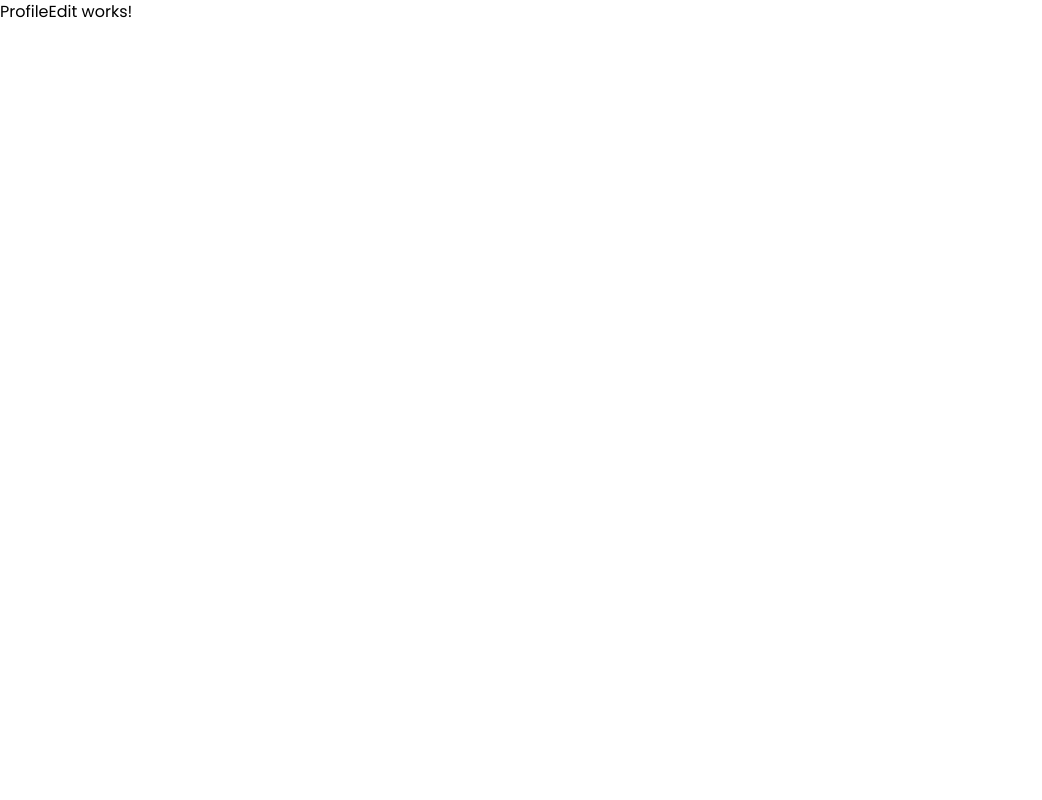
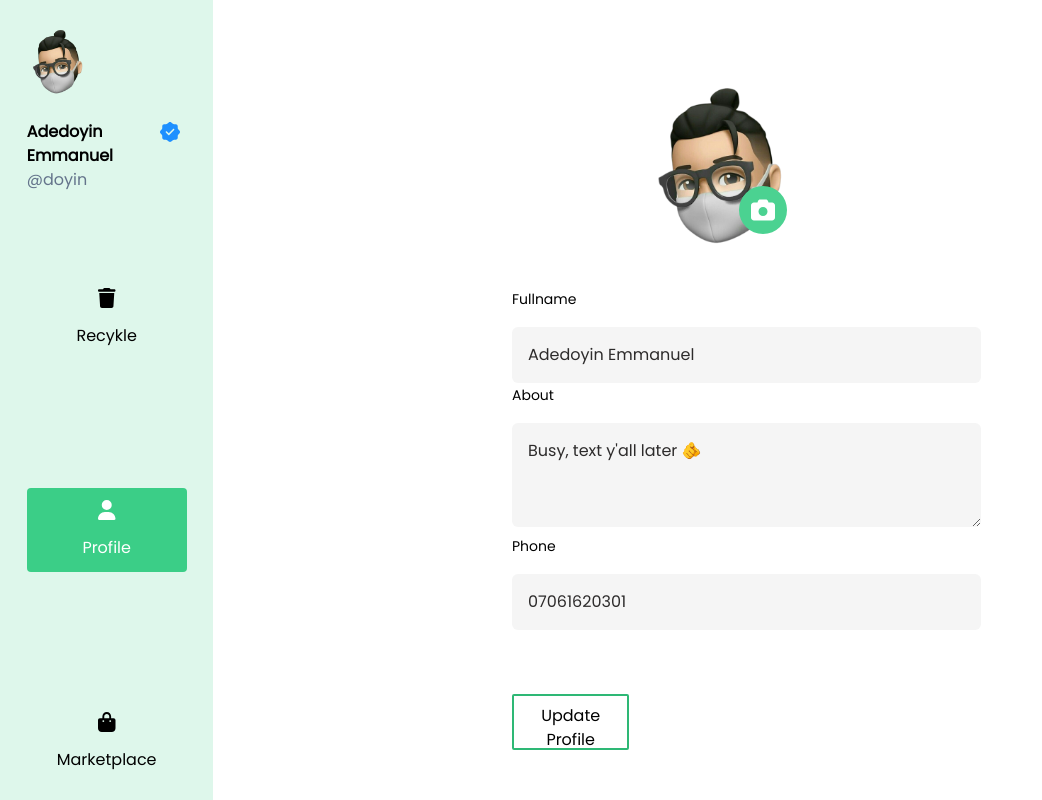
Before and after one commit to Adedoyin-Emmanuel/Recykle, a React (Vite) app: page /settings/profile-edit in a window 1280 px wide. Shown: the whole page, without its empty margins (0-1042 px from the left). Built offline with nearby package versions, Linux system fonts and the light colour scheme.

Commit message:
[updates] - Added textarea component - Finished edit-profile Ui - Updated settings page

```diff
--- /dev/null
+++ b/src/components/TextArea/TextArea.tsx
@@ -0,0 +1,18 @@
+import React from "react";
+
+interface TextAreaProps
+  extends React.TextareaHTMLAttributes<HTMLTextAreaElement> {
+  className?: string;
+}
+
+const TextArea = ({ className, ...others }: TextAreaProps): JSX.Element => {
+  return (
+    <textarea
+      className={`bg-[#F5F5F5] outline-none mt-4 w-full rounded-md p-4 text-[#2d2b2b] ${className}`}
+      rows={3}
+      {...others}
+    ></textarea>
+  );
+};
+
+export default TextArea;
--- a/src/components/UserProfileCard/UserProfileCard.tsx
+++ b/src/components/UserProfileCard/UserProfileCard.tsx
@@ -48,12 +48,12 @@ const UserProfileCard = ({
             />
           </p>
         </h4>
-        <p className="text-sm text-slate-5 mb-1">@{profileUsername}</p>
+        <p className="text-sm text-slate-500 mb-1">@{profileUsername}</p>
       </>
     ) : (
       <>
         <h4 className="recycling-company-name font-bold">{profileName}</h4>
-        <p className="text-sm text-slate-5 mb-1">@{profileUsername}</p>
+        <p className="text-sm text-slate-500 mb-1">@{profileUsername}</p>
       </>
     );
   };
--- a/src/pages/ProfileEdit/ProfileEdit.tsx
+++ b/src/pages/ProfileEdit/ProfileEdit.tsx
@@ -1,18 +1,75 @@
+import React from "react";
+import Input from "../../components/Input/Input";
+import Dashboard from "../Dashboard/Dashboard";
+import Memoji from "./../../assets/memoji.png";
+import { FontAwesomeIcon } from "@fortawesome/react-fontawesome";
+import { faCamera } from "@fortawesome/free-solid-svg-icons";
+import TextArea from "../../components/TextArea/TextArea";
+import Button from "../../components/Button/Button";
 
-import React from "react";
-import {Link, useNavigate} from "react-router-dom";
+const ProfileEdit: React.FC = (): JSX.Element => {
+  return (
+    <Dashboard onProfilePage>
+      <form className="profile-section w-full lg:w-2/4 mx-auto flex flex-col items-start justify-start gap-3 my-8">
+        <section className="profile-image flex items-center justify-center w-full">
+          <img src={Memoji} alt="user-image-real" className="h-30 w-40" />
+          <FontAwesomeIcon
+            icon={faCamera}
+            size={"lg"}
+            className="bg-green-100 p-3 rounded-full text-2xl text-white transform-gpu -translate-x-16 translate-y-12 hover:bg-slate-100 hover:text-black cursor-pointer transition-colors duration-150"
+          />
+        </section>
 
-interface ProfileEditProps {
+        <section className="user-details-section w-full p-4">
+          <section className="form-group flex gap-x-3 items-center md:gap-x-8">
+            <section className="input-section w-full">
+              <label htmlFor="fullname" className="text-sm capitalize my-2">
+                fullname
+              </label>
+              <Input
+                placeholder="Enter your fullname"
+                value={"Adedoyin Emmanuel"}
+                required
+              />
+            </section>
+          </section>
 
-}
+          <section className="form-group flex gap-x-3 items-center md:gap-x-8">
+            <section className="input-section w-full">
+              <label htmlFor="fullname" className="text-sm capitalize my-2">
+                about
+              </label>
+              <TextArea
+                placeholder="Enter your info"
+                value={"Busy, text y'all later 🫵"}
+                required
+              />
+            </section>
+          </section>
 
-const ProfileEdit:React.FC = (): JSX.Element => {
-    const navigateTo = useNavigate();
-    return (
-        <React.Fragment>
-            <h1>ProfileEdit works!</h1>
-        </React.Fragment>
-    );
-}
+          <section className="form-group flex gap-x-3 items-center md:gap-x-8">
+            <section className="input-section w-full">
+              <label htmlFor="fullname" className="text-sm capitalize my-2">
+                Phone
+              </label>
+              <Input
+                placeholder="Enter your phone number"
+                type="number"
+                value={"07061620301"}
+                required
+              />
+            </section>
+          </section>
+
+          <section className="mb-5 mt-16 w-full flex items-center md:justify-start justify-center">
+            <Button outline className="md:w-1/4 w-full ">
+              update profile
+            </Button>
+          </section>
+        </section>
+      </form>
+    </Dashboard>
+  );
+};
 
 export default ProfileEdit;
--- a/src/pages/Settings/Settings.tsx
+++ b/src/pages/Settings/Settings.tsx
@@ -76,6 +76,7 @@ const Settings: React.FC = (): JSX.Element => {
           profileName="Adedoyin Emmanuel"
           profileUsername="doyin"
           profileDescription="Busy, text y'all later 🫵"
+          className="md:mt-0"
         />
         <hr />
         {mapSettingsTags}
```
